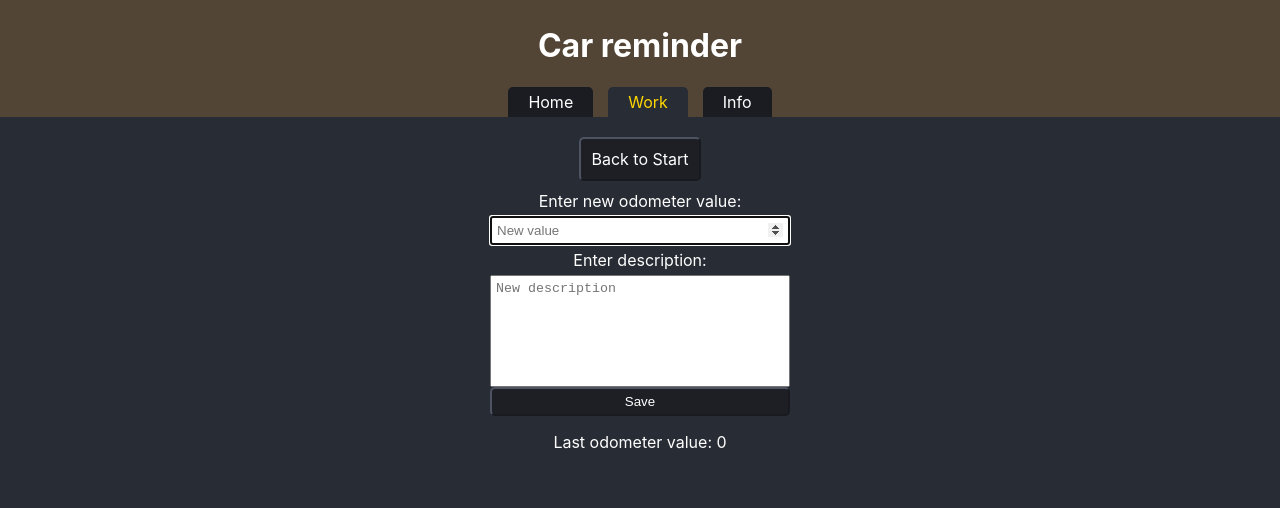
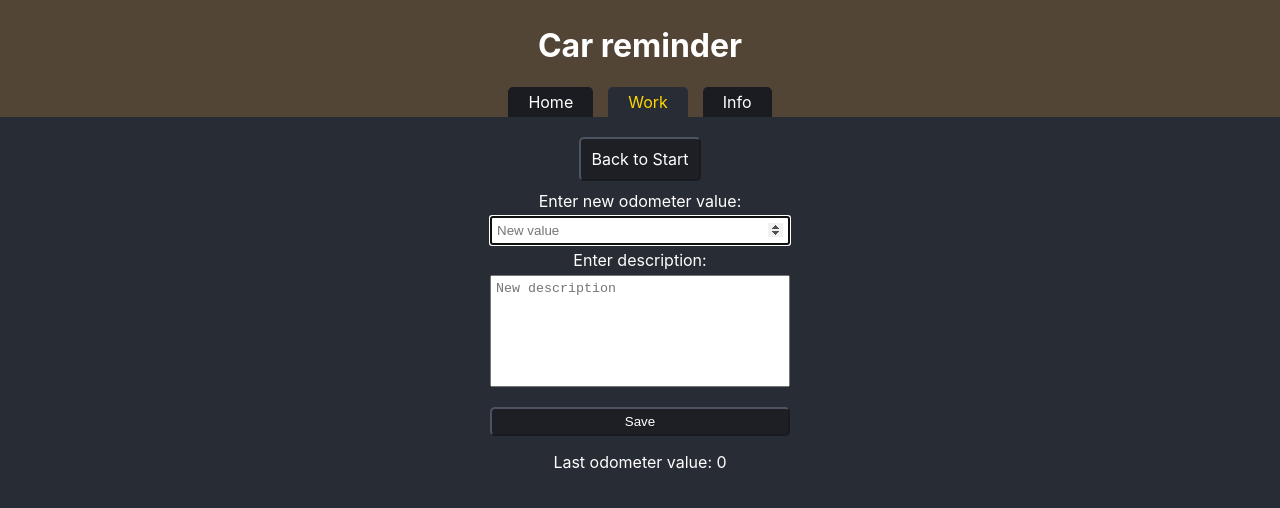
Before and after one commit to PavelPleshkov/car-reminder, a React (Create React App) app: page /car-reminder/work in a window 1280 px wide. Shown: the top 508 px of the page. Built offline with nearby package versions, Linux system fonts and the light colour scheme.

Commit message:
fix: add margin to Save button

```diff
--- a/src/Components/pages/WorkPage.module.scss
+++ b/src/Components/pages/WorkPage.module.scss
@@ -21,6 +21,10 @@
       resize: none;
       height: 100px;
     }
+
+    input[type="submit"] {
+      margin-top: 20px;
+    }
   }
 
   .lastRecord {
```
